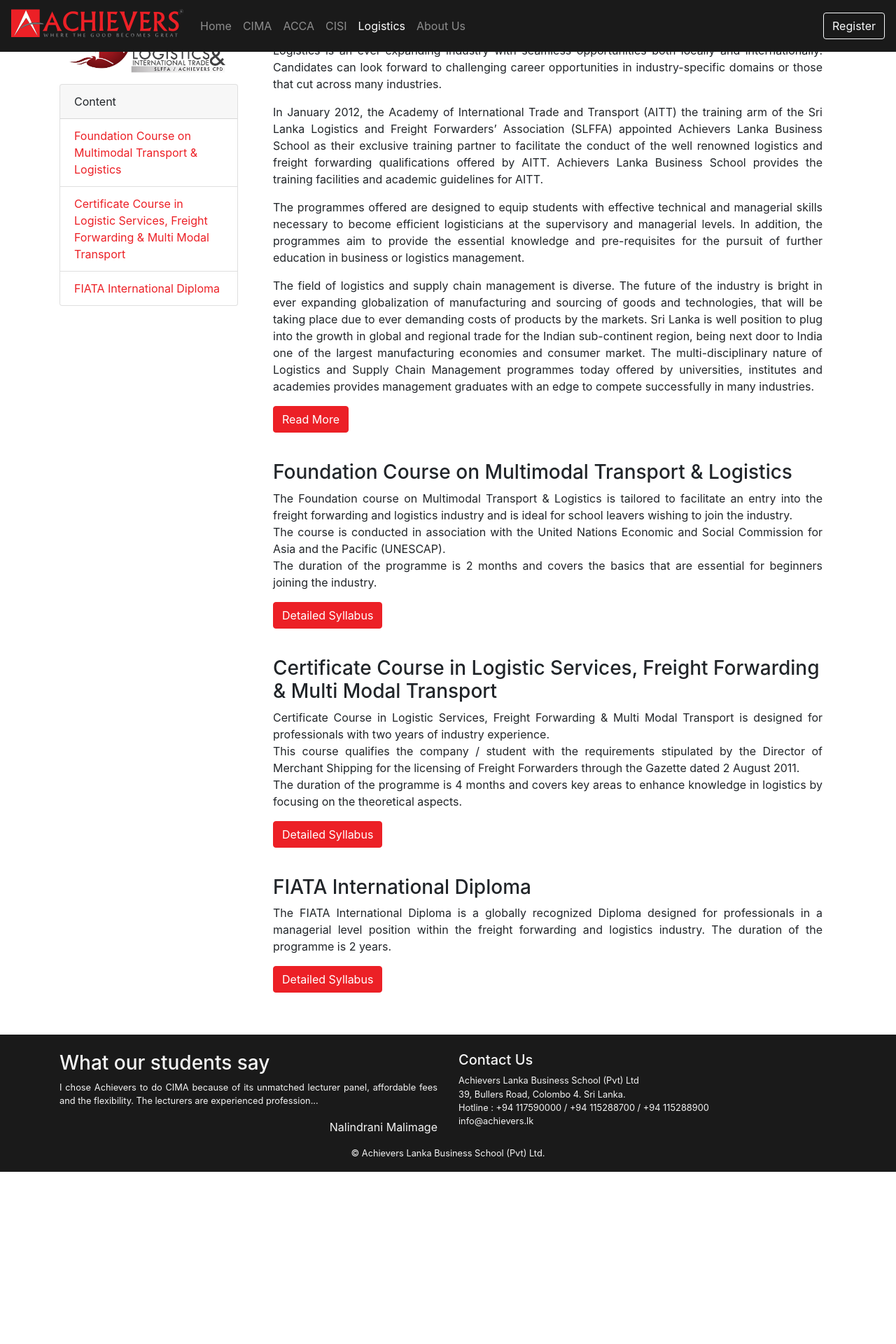
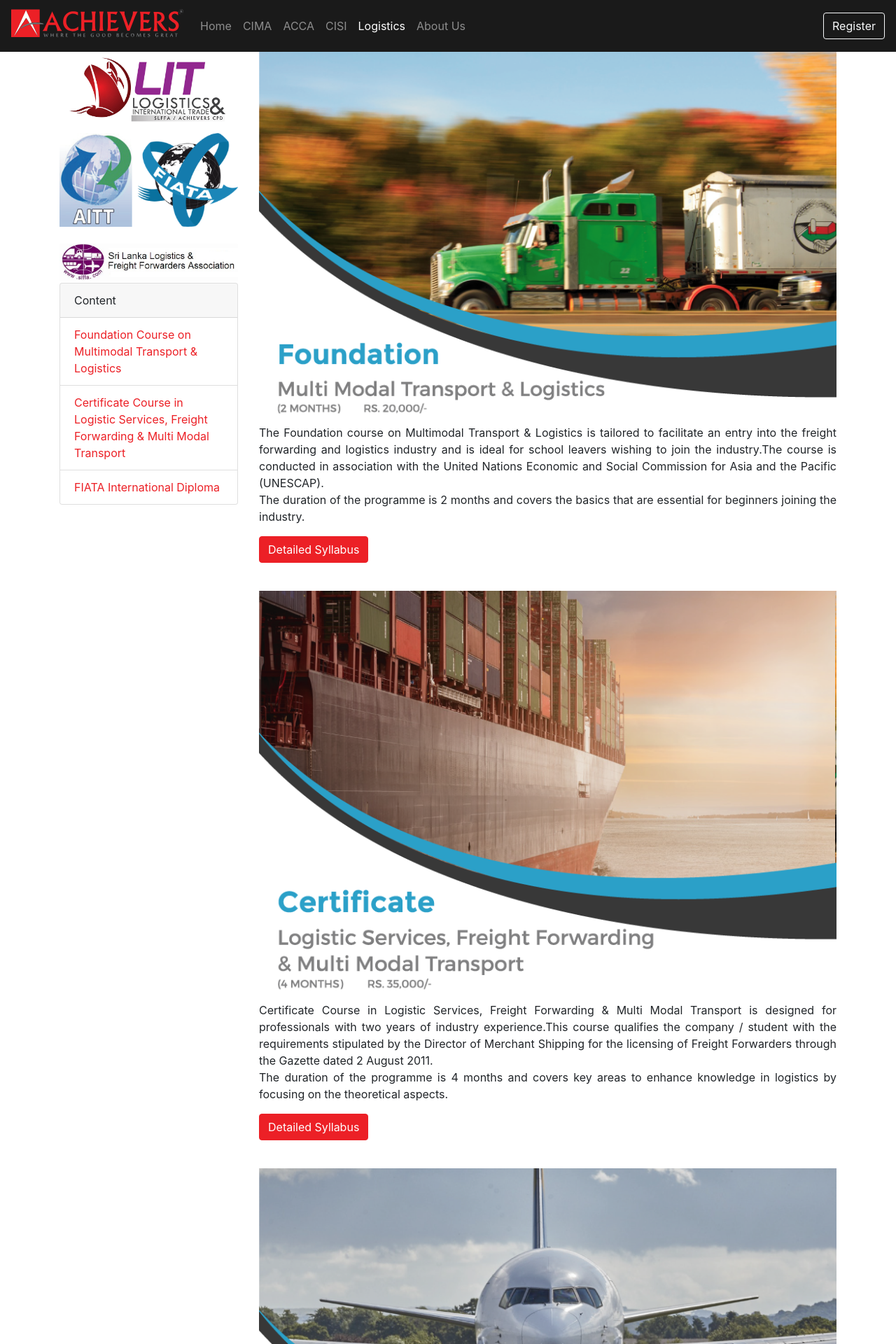
Before and after one commit to pulasthieka/achievers_website, a PHP site: page /Logistics.php in a window 1280 px wide. Shown: the top 1920 px of the page at 70% size. Before the commit the page ends 1674 px from the top, so only its background shows below. Run offline with PHP 8.4, Linux system fonts and the light colour scheme.

Commit message:
Updated Logistics page

```diff
--- a/Logistics.php
+++ b/Logistics.php
@@ -13,10 +13,12 @@
     <?php include_once("navbar.php") ?>
 <!--Navbar over -->
 
-	 <div class="container">
+	 <div id ="main-head" class="container">
 <div class="row">
 		  <div class="col-md-3">
 	<img class="card-img-top" src="images/Courses/LIT.jpg" width="80%">
+			  <img class="card-img-top" src="images/Courses/FIATA-logo-D61CFBC1B6-seeklogo.com.png" width="80%"><br><br>
+			  <img class="card-img-top" src="images/Courses/SLFFA_Logo1.jpg" width="80%">
 			   <div class="card">
 					  <div class="card-header"> Content</div>
                 <ul class="list-group list-group-flush">
@@ -29,24 +31,10 @@
 
 	</div>
 	<div class="col-md-9">
-		<p>&nbsp;</p><div class=" card-body">
-		<p class="text-justify">Logistics is an ever-expanding industry with seamless opportunities both locally and internationally. Candidates can look forward to challenging career opportunities in industry-specific domains or those that cut across many industries.</p>
-									<p class="text-justify">In January 2012, the Academy of International Trade and Transport (AITT) the training arm of the Sri Lanka Logistics and Freight Forwarders&rsquo; Association (SLFFA) appointed Achievers Lanka Business School as their exclusive training partner to facilitate the conduct of the well renowned logistics and freight forwarding qualifications offered by AITT. Achievers Lanka Business School provides the training facilities and academic guidelines for AITT.</p>
-									<p class="text-justify">The programmes offered are designed to equip students with effective technical and managerial skills necessary to become efficient logisticians at the supervisory and managerial levels. In addition, the programmes aim to provide the essential knowledge and pre-requisites for the pursuit of further education in business or logistics management.</p>
-									<p class="text-justify">The field of logistics and supply chain management is diverse. The future of the industry is bright in ever expanding globalization of manufacturing and sourcing of goods and technologies, that will be taking place due to ever demanding costs of products by the markets. Sri Lanka is well position to plug into the growth in global and regional trade for the Indian sub-continent region, being next door to India one of the largest manufacturing economies and consumer market. The multi-disciplinary nature of Logistics and Supply Chain Management programmes today offered by universities, institutes and academies provides management graduates with an edge to compete successfully in many industries.</p>
-		<div id="read_more" class="collapse">
-									<p class="text-justify">Candidates can look forward to challenging career opportunities in industry-specific domains or those that cut across many industries. These can fit many job descriptions such as logistics/transport/shipping manager, inventory control and materialist specialist, supply chain manager, warehousing manager, port/airport manager, trade pricing specialist, import/export manager, procurement manager, channel sales manager and customer logistics analyst.</p>
-									<p class="text-justify">There are two paths-ways, one can get an entry to this industry, by following an academic path (Graduate programme in Logistics and Supply Chain Management, MBA in International Trade and Logistics) and join the industry and which still needs to undergo an apprentice period to learn the skills which is highly required to perform in real life situations to overcome the challenges and solutions that are demanded by the market.</p>
-									<p class="text-justify">The other is to join the industry and undergo an apprenticeship period of leaning the skills to perform services on an international environment and take-up professional courses as you start to gain practical exposure, like learning foundation aspects of the industry, followed by a certificate and diploma and higher diploma courses which will enhance your knowledge easily as you have already been exposed to the required level of skills on the practical side, the 2nd option one can say would in actual fact develop a much faster level of acquiring professional standards in one self with this combination of experience and skill to be further enhanced with an academic study path.</p>
-									<p class="text-justify">Both learning approaches can be considered fruitful and constructive pathways for new comers to this industry.</p>
-									<p class="text-justify">Today in the post war- era of Sri Lanka, with the building of several ports and airports infrastructure, the logistics industry will have several opportunities for employment of professionals which the country needs to have in-order to successfully managed these investments for the nation.</p>
-		</div>
-		<button class="btn btn-primary" type="button" data-toggle="collapse" data-target="#read_more" aria-expanded="false" aria-controls="read_more">
-   Read More
-  </button><p>&nbsp;</p>
-		<h3 id="headingOne">Foundation Course on Multimodal Transport &amp; Logistics</h3>
-									<p class="text-justify">The Foundation course on Multimodal Transport &amp; Logistics is tailored to facilitate an entry into the freight forwarding and logistics industry and is ideal for school leavers wishing to join the industry.<br>
-									The course is conducted in association with the United Nations Economic and Social Commission for Asia and the Pacific (UNESCAP).<br>
+
+		<img id="headingOne" class="img-fluid" src="images/Logistics1.png" alt="Foundation Course">
+
+									<p class="text-justify">The Foundation course on Multimodal Transport &amp; Logistics is tailored to facilitate an entry into the freight forwarding and logistics industry and is ideal for school leavers wishing to join the industry.The course is conducted in association with the United Nations Economic and Social Commission for Asia and the Pacific (UNESCAP).<br>
 									The duration of the programme is 2 months and covers the basics that are essential for beginners joining the industry.</p>
 		<div id="read_more2" class="collapse">
 
@@ -173,9 +161,9 @@
 		<button class="btn btn-primary" type="button" data-toggle="collapse" data-target="#read_more2" aria-expanded="false" aria-controls="read_more2">
    Detailed Syllabus
   </button><p>&nbsp;</p>
-		<h3 id="headingTwoOne">Certificate Course in Logistic Services, Freight Forwarding &amp; Multi Modal Transport</h3>
-									<p class="text-justify">Certificate Course in Logistic Services, Freight Forwarding &amp; Multi Modal Transport is designed for professionals with two years of industry experience.<br>
-									This course qualifies the company / student with the requirements stipulated by the Director of Merchant Shipping for the licensing of Freight Forwarders through the Gazette dated 2 August 2011.<br>
+		<img id="headingTwoOne" class="img-fluid" src="images/Logistics2.png" alt="Foundation Course">
+
+									<p class="text-justify">Certificate Course in Logistic Services, Freight Forwarding &amp; Multi Modal Transport is designed for professionals with two years of industry experience.This course qualifies the company / student with the requirements stipulated by the Director of Merchant Shipping for the licensing of Freight Forwarders through the Gazette dated 2 August 2011.<br>
 									The duration of the programme is 4 months and covers key areas to enhance knowledge in logistics by focusing on the theoretical aspects.</p>
 	<div id="read_more3" class="collapse">
 	<table class="table">
@@ -322,7 +310,7 @@
 	<button class="btn btn-primary" type="button" data-toggle="collapse" data-target="#read_more3" aria-expanded="false" aria-controls="read_more3">
   Detailed Syllabus
   </button><p>&nbsp;</p>
-		<h3 id="headingTwoTwo">FIATA International Diploma</h3>
+		<img id="headingTwoTwo" class="img-fluid" src="images/Logistics3.png">
 									<p class="text-justify">The FIATA International Diploma is a globally recognized Diploma designed for professionals in a managerial level position within the freight forwarding and logistics industry. The duration of the programme is 2 years.</p>
 
 		<div id="read_more4" class="collapse">
--- a/_notes/dwsync.xml
+++ b/_notes/dwsync.xml
@@ -109,7 +109,7 @@
 <file name="head.php" server="F:/wamp64/www/achievers/" local="131770586277569186" remote="131770586270000000" Dst="0" />
 <file name="Home.php" server="F:/wamp64/www/achievers/" local="131771002259849630" remote="131771002250000000" Dst="0" />
 <file name="index.php" server="F:/wamp64/www/achievers/" local="131770586280357684" remote="131770586280000000" Dst="0" />
-<file name="Logistics.php" server="F:/wamp64/www/achievers/" local="131770586277109159" remote="131770586270000000" Dst="0" />
+<file name="Logistics.php" server="F:/wamp64/www/achievers/" local="131771064807634948" remote="131771064800000000" Dst="0" />
 <file name="manifest.json" server="F:/wamp64/www/achievers/" local="131770586280593934" remote="131770586280000000" Dst="0" />
 <file name="ms-icon-144x144.png" server="F:/wamp64/www/achievers/" local="131770586280593934" remote="131770586280000000" Dst="0" />
 <file name="ms-icon-150x150.png" server="F:/wamp64/www/achievers/" local="131770586280603916" remote="131770586280000000" Dst="0" />
--- a/css/_notes/dwsync.xml
+++ b/css/_notes/dwsync.xml
@@ -5,7 +5,7 @@
 <file name="achievers.css" server="F:/wamp64/www/Achievers/" local="131762315086758611" remote="131762315080000000" Dst="0" />
 <file name="bootstrap-4.0.0.css" server="F:/wamp64/www/Achievers/" local="131762312465812409" remote="131762312460000000" Dst="0" />
 <file name="icons.css" server="F:/wamp64/www/Achievers/" local="131762331434482189" remote="131762331430000000" Dst="0" />
-<file name="achievers.css" server="F:/wamp64/www/achievers/" local="131770995656468045" remote="131770995650000000" Dst="0" />
+<file name="achievers.css" server="F:/wamp64/www/achievers/" local="131771068440522161" remote="131771068440000000" Dst="0" />
 <file name="bootstrap-4.0.0.css" server="F:/wamp64/www/achievers/" local="131770586277505239" remote="131770586270000000" Dst="0" />
 <file name="icons.css" server="F:/wamp64/www/achievers/" local="131770586277515531" remote="131770586270000000" Dst="0" />
 </dwsync>
--- a/images/Courses/_notes/dwsync.xml
+++ b/images/Courses/_notes/dwsync.xml
@@ -18,4 +18,7 @@
 <file name="city.jpg" server="F:/wamp64/www/achievers/" local="131770586278063194" remote="131770586270000000" Dst="0" />
 <file name="LIT.jpg" server="F:/wamp64/www/achievers/" local="131770586277943139" remote="131770586270000000" Dst="0" />
 <file name="logistics.png" server="F:/wamp64/www/achievers/" local="131770586278123047" remote="131770586270000000" Dst="0" />
+<file name="AITT-logo.jpg" server="F:/wamp64/www/achievers/" local="131771018038909685" remote="131771018030000000" Dst="0" />
+<file name="FIATA-logo-D61CFBC1B6-seeklogo.com.png" server="F:/wamp64/www/achievers/" local="131771036313984384" remote="131771036310000000" Dst="0" />
+<file name="SLFFA_Logo1.jpg" server="F:/wamp64/www/achievers/" local="131771018067262250" remote="131771018060000000" Dst="0" />
 </dwsync>
--- a/images/_notes/dwsync.xml
+++ b/images/_notes/dwsync.xml
@@ -63,4 +63,7 @@
 <file name="rotract3.jpg" server="F:/wamp64/www/achievers/" local="131770586280237971" remote="131770586280000000" Dst="0" />
 <file name="strat.png" server="F:/wamp64/www/achievers/" local="131770586280337715" remote="131770586280000000" Dst="0" />
 <file name="students_council.jpg" server="F:/wamp64/www/achievers/" local="131770586280357684" remote="131770586280000000" Dst="0" />
+<file name="Logistics1.png" server="F:/wamp64/www/achievers/" local="131771058914335936" remote="131771058910000000" Dst="0" />
+<file name="Logistics2.png" server="F:/wamp64/www/achievers/" local="131771059861742645" remote="131771059860000000" Dst="0" />
+<file name="Logistics3.png" server="F:/wamp64/www/achievers/" local="131771062020079381" remote="131771062020000000" Dst="0" />
 </dwsync>
```
Also changed, not shown: css/achievers.css (+33 -0 lines), images/Courses/AITT-logo.jpg (added), images/Courses/FIATA-logo-D61CFBC1B6-seeklogo.com.png (added), images/Courses/SLFFA_Logo1.jpg (added), images/Logistics1.png (added), images/Logistics2.png (added), images/Logistics3.png (added).
